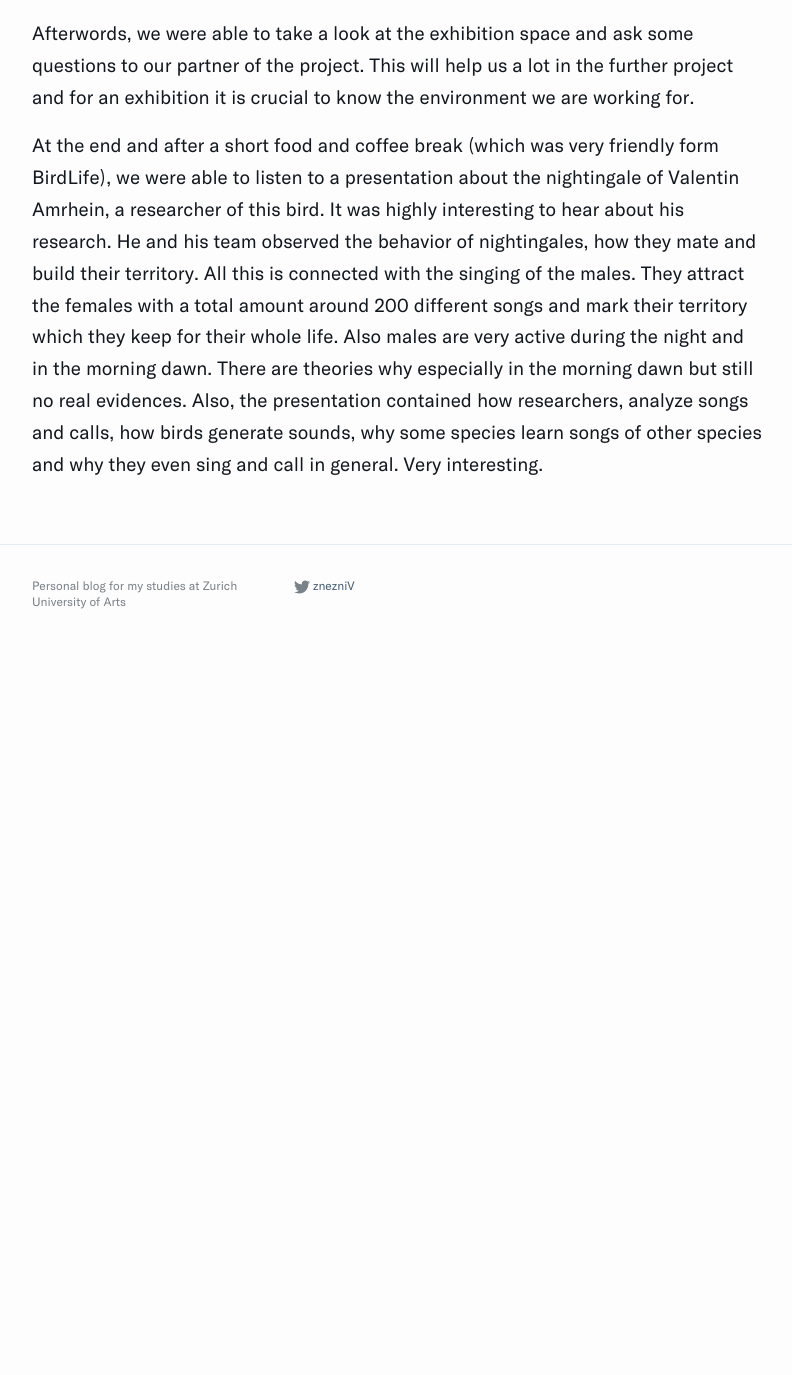
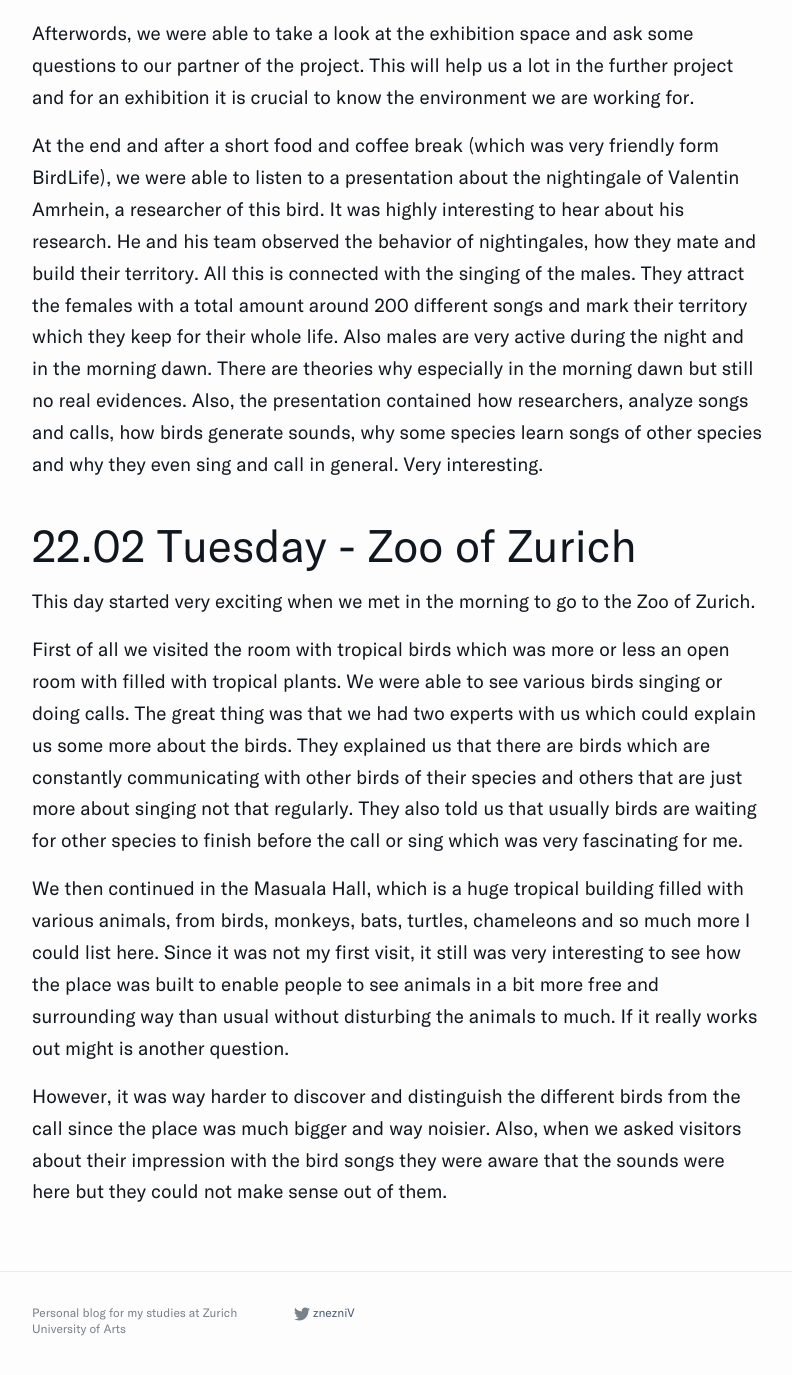
Before and after one commit to znezniV/znezniv.github.io, a Jekyll site: the page built from _posts/2018-02-21-Spatial-Interaction-Module.md, in a window 1280 px wide and 1400 px high, scrolled down 2065 px. Shown: the top 1375 px of the window, without its empty margins (242-1034 px from the left). Built offline with Jekyll 4.4.1, drawn with Linux system fonts in a browser that asks for light colours; before the commit the page ends 2738 px from its top, so only the background shows below that; some of the changed text lies outside the part shown.

Commit message:
updated post

```diff
--- a/_posts/2018-02-21-Spatial-Interaction-Module.md
+++ b/_posts/2018-02-21-Spatial-Interaction-Module.md
@@ -24,3 +24,12 @@ Afterwords, we were able to take a look at the exhibition space and ask some que
 
 At the end and after a short food and coffee break (which was very friendly form BirdLife), we were able to listen to a presentation about the nightingale of Valentin Amrhein, a researcher of this bird. It was highly interesting to hear about his research. He and his team observed the behavior of nightingales, how they mate and build their territory. All this is connected with the singing of the males. They attract the females with a total amount around 200 different songs and mark their territory which they keep for their whole life. Also males are very active during the night and in the morning dawn. There are theories why especially in the morning dawn but still no real evidences.
 Also, the presentation contained how researchers, analyze songs and calls, how birds generate sounds, why some species learn songs of other species and why they even sing and call in general. Very interesting.
+
+## 22.02 Tuesday – Zoo of Zurich
+This day started very exciting when we met in the morning to go to the Zoo of Zurich.
+
+First of all we visited the room with tropical birds which was more or less an open room with filled with tropical plants. We were able to see various birds singing or doing calls. The great thing was that we had two experts with us which could explain us some more about the birds. They explained us that there are birds which are constantly communicating with other birds of their species and others that are just more about singing not that regularly. They also told us that usually birds are waiting for other species to finish before the call or sing which was very fascinating for me.
+
+We then continued in the Masuala Hall, which is a huge tropical building filled with various animals, from birds, monkeys, bats, turtles, chameleons and so much more I could list here. Since it was not my first visit, it still was very interesting to see how the place was built to enable people to see animals in a bit more free and surrounding way than usual without disturbing the animals to much. If it really works out might is another question.
+
+However, it was way harder to discover and distinguish the different birds from the call since the place was much bigger and way noisier. Also, when we asked visitors about their impression with the bird songs they were aware that the sounds were here but they could not make sense out of them.
```
